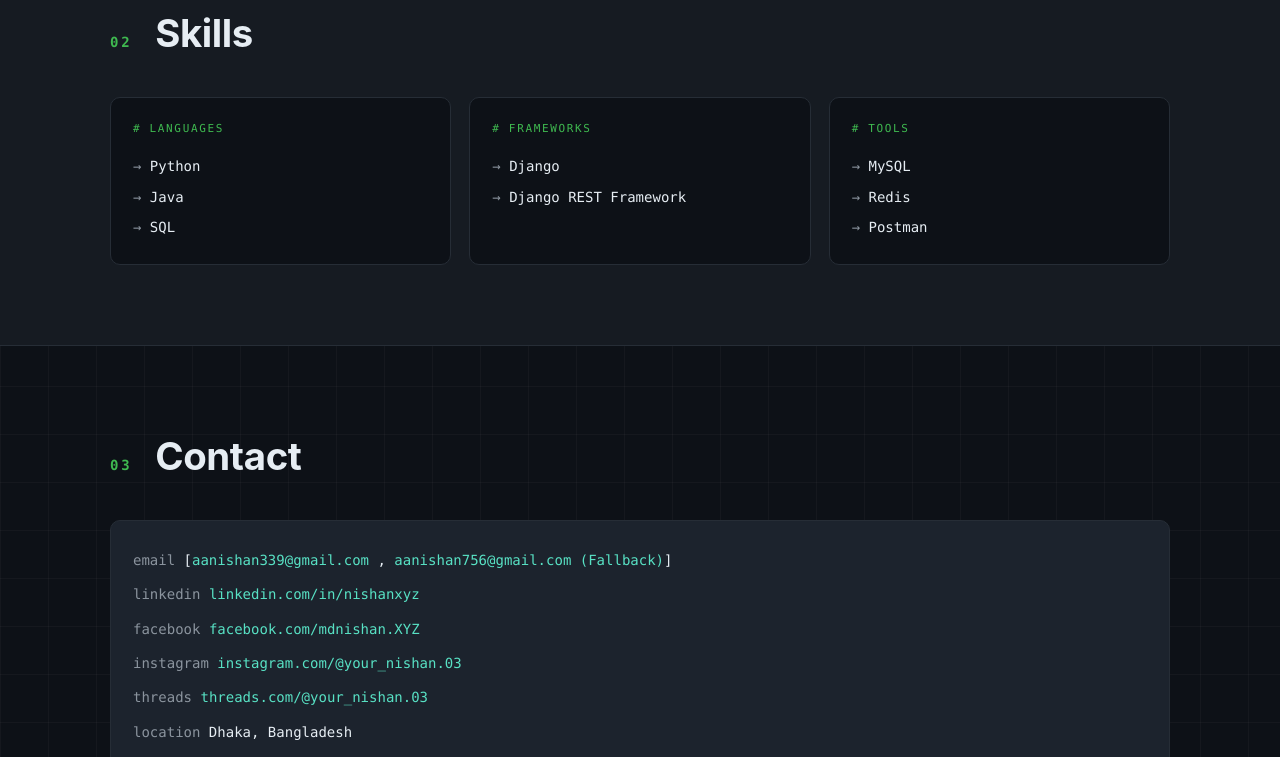
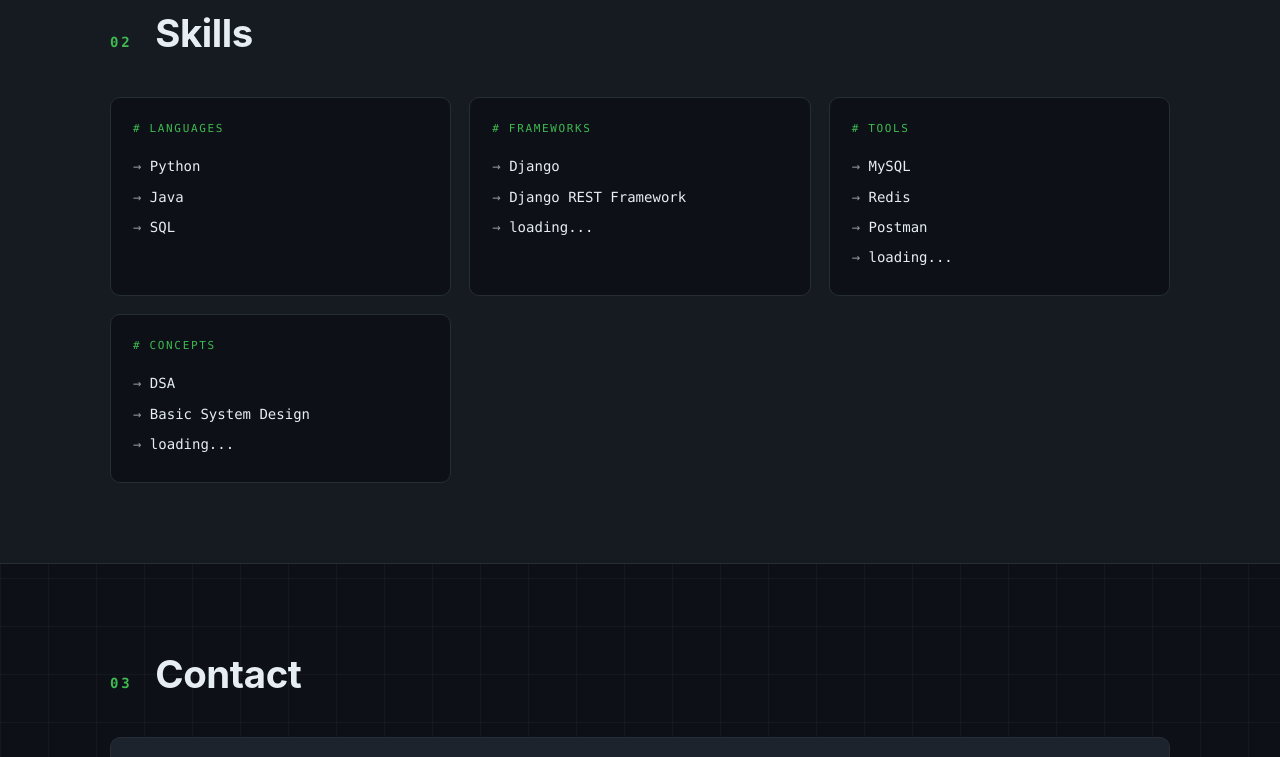
Before and after one commit to nishan756/nishan, a plain HTML site: page index.html in a window 1280 px wide. Shown: the part 958-1715 px from the top of the page. Drawn offline with Linux system fonts and the light colour scheme.

Commit message:
Added Concepts

```diff
--- a/index.html
+++ b/index.html
@@ -72,11 +72,15 @@
         </article>
         <article class="card">
           <p class="kicker"># frameworks</p>
-          <ul><li>Django</li><li>Django REST Framework</li></ul>
+          <ul><li>Django</li><li>Django REST Framework</li><li>loading...</li></ul>
         </article>
         <article class="card">
           <p class="kicker"># tools</p>
-          <ul><li>MySQL</li><li>Redis</li><li>Postman</li></ul>
+          <ul><li>MySQL</li><li>Redis</li><li>Postman</li><li>loading...</li></ul>
+        </article>
+        <article class="card">
+          <p class="kicker"># concepts</p>
+          <ul><li>DSA</li><li>Basic System Design</li><li>loading...</li></ul>
         </article>
       </div>
     </div>
```
